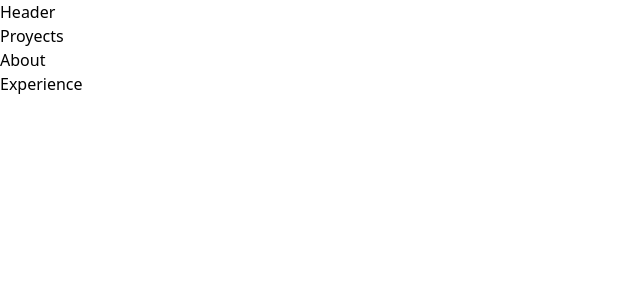
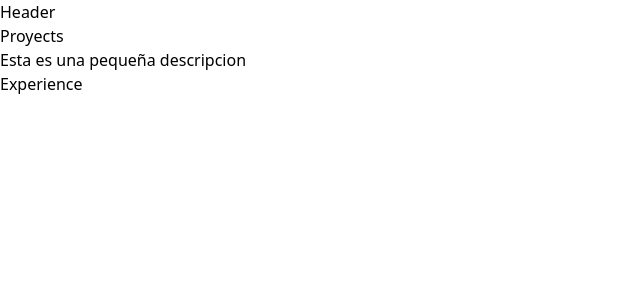
Before and after one commit to cesarpgasuz/portfolio-01, a React (Vite) app: page / in a window 1280 px wide. Shown: the top 300 px of the page, without its empty margins (0-640 px from the left). Built offline with nearby package versions, Linux system fonts and the light colour scheme.

Commit message:
cambio en about.jsx

```diff
--- a/src/components/sections/About.jsx
+++ b/src/components/sections/About.jsx
@@ -1,6 +1,6 @@
 function About() {
   return (
-    <div>About</div>
+    <div><p>Esta es una pequeña descripcion</p></div>
   )
 }
 
```
